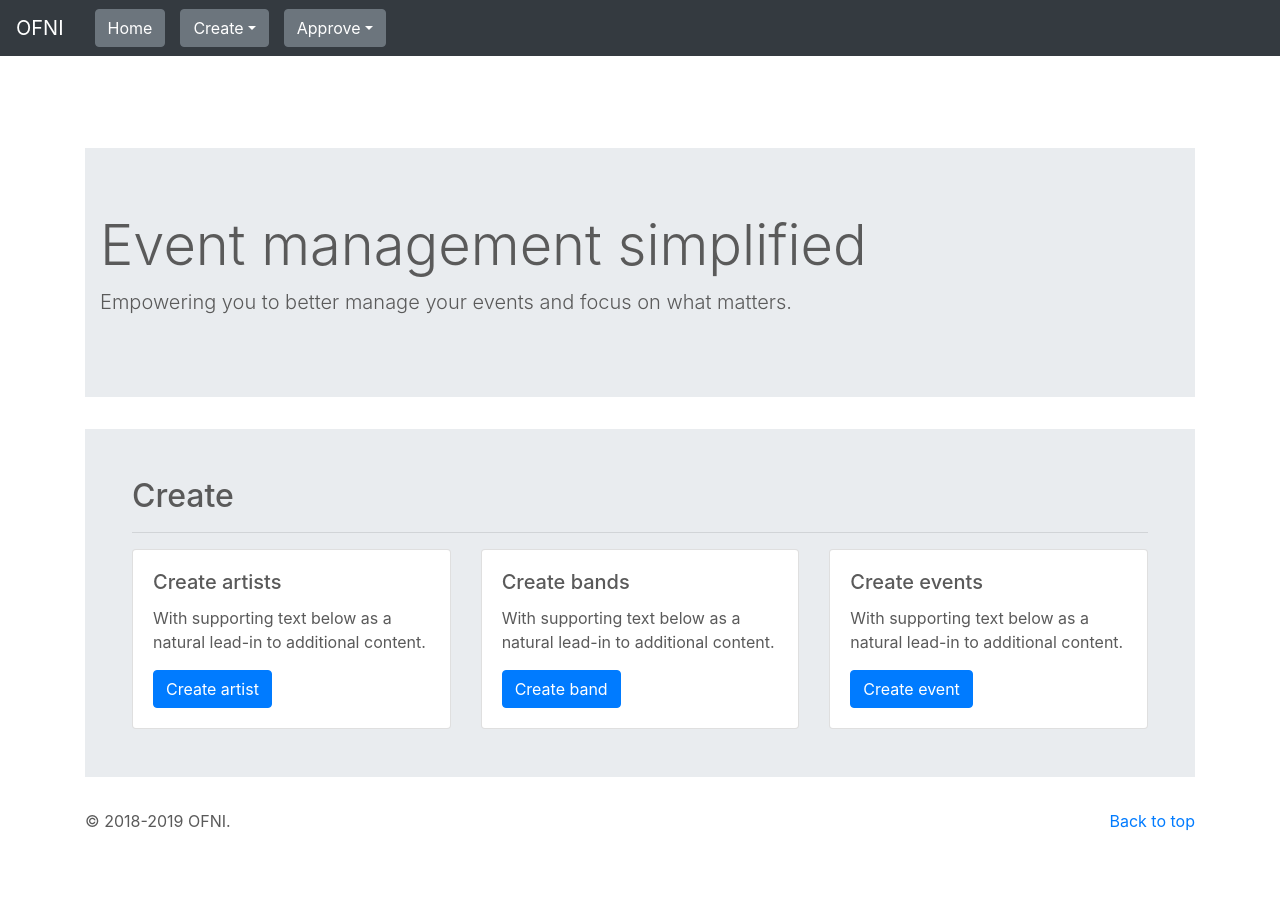
After one commit to sampiecz/467_ASS4_PROTO, a PHP site: page / in a window 1280 px wide. The commit adds this page. Run offline with PHP 8.4, Linux system fonts and the light colour scheme.

Commit message:
Made homepage and some more changes.

```diff
--- /dev/null
+++ b/css/global.css
@@ -0,0 +1,13 @@
+.outline
+{
+    position: relative;
+    padding: .75rem 1.25rem;
+    margin-bottom: 1rem;
+    border: 1px solid lightgray;
+    border-radius: .25rem;
+}
+
+.outlier-jumbo
+{
+    padding: 3rem 2rem;
+}
--- a/header.html
+++ b/header.html
@@ -12,6 +12,7 @@
     <link href="css/carousel.css" rel="stylesheet">
     <link href="css/header.css" rel="stylesheet">
     <link href="css/footer.css" rel="stylesheet">
+    <link href="css/global.css" rel="stylesheet">
   </head>
   <body>
 
@@ -24,11 +25,11 @@
         <div class="collapse navbar-collapse" id="navbarCollapse">
           <ul class="navbar-nav mr-auto">
             <li class="nav-item">
-              <a class="nav-link" href="#">Home <span class="sr-only">(current)</span></a>
+              <a class="btn btn-secondary" href="index.php">Home</a>
             </li>
             <li class="nav-item">
 				<div class="dropdown">
-					<button type="button" class="btn btn-primary dropdown-toggle" data-toggle="dropdown">Create</button>
+					<button type="button" class="btn btn-secondary dropdown-toggle" data-toggle="dropdown">Create</button>
 					<div class="dropdown-menu">
 						<a class="dropdown-item" href="create_a_new_artist.php">Create Artist</a>
 						<a class="dropdown-item" href="create_a_new_band.php">Create Band</a>
@@ -38,7 +39,7 @@
             </li>
 			<li class="nav-item">
 				<div class="dropdown">
-					<button type="button" class="btn btn-success dropdown-toggle" data-toggle="dropdown">Approve</button>
+					<button type="button" class="btn btn-secondary dropdown-toggle" data-toggle="dropdown">Approve</button>
 					<div class="dropdown-menu">
 						<a class="dropdown-item" href="approve_event.php">Approve event</a>
 					</div>
--- /dev/null
+++ b/index.php
@@ -0,0 +1,76 @@
+<?php include 'header.html'; ?>
+
+<!-- Connect to the database -->
+<?php
+    try {
+        $dsn = "mysql:host=courses;dbname=z1732715";
+        $username = "z1732715";
+        $password = "1996Apr23";
+        $pdo = new PDO($dsn, $username, $password);
+    }
+    catch(PDOexception $e) {
+        echo "Connection to database failed: " . $e->getMessage();
+    }
+?>
+<!-- End: Connect to database -->
+    <section>
+        <div class="container">
+            <div class="row">
+                <div class="col-12">
+                    <div class="jumbotron jumbotron-fluid">
+                      <div class="container">
+                        <h1 class="display-4">Event management simplified</h1>
+                        <p class="lead">Empowering you to better manage your events and focus on what matters.</p>
+                      </div>
+                    </div>
+                </div>
+            </div>
+        </div>
+    </section>
+
+    <section>
+        <div class="container">
+            <div class="row">
+				<div class="col-12">
+					<div class="jumbotron jumbotron-fluid outlier-jumbo">
+                      <div class="container">
+						<div class="row">
+							<div class="col-12">
+								<h2>Create</h2>
+								<hr>
+							</div>
+							<div class="col-lg-4 col-md-4 col-sm-12">
+								<div class="card">
+								  <div class="card-body">
+									<h5 class="card-title">Create artists</h5>
+									<p class="card-text">With supporting text below as a natural lead-in to additional content.</p>
+									<a href="create_a_new_artist.php" class="btn btn-primary">Create artist</a>
+								  </div>
+								</div>
+							</div>
+							<div class="col-lg-4 col-md-4 col-sm-12">
+								<div class="card">
+								  <div class="card-body">
+									<h5 class="card-title">Create bands</h5> <p class="card-text">With supporting text below as a natural lead-in to additional content.</p>
+									<a href="create_a_new_band.php" class="btn btn-primary">Create band</a>
+								  </div>
+								</div>
+							</div>
+							<div class="col-lg-4 col-md-4 col-sm-12">
+								<div class="card">
+								  <div class="card-body">
+									<h5 class="card-title">Create events</h5>
+									<p class="card-text">With supporting text below as a natural lead-in to additional content.</p>
+									<a href="create_a_new_event.php" class="btn btn-primary">Create event</a>
+								  </div>
+								</div>
+							</div>
+						</div>
+					</div>
+				</div>
+			</div>
+            </div>
+        </div>
+    </section>
+
+<?php include 'footer.html'; ?>
```
Also changed, not shown: create_a_new_artist.php (+14 -1 lines).
